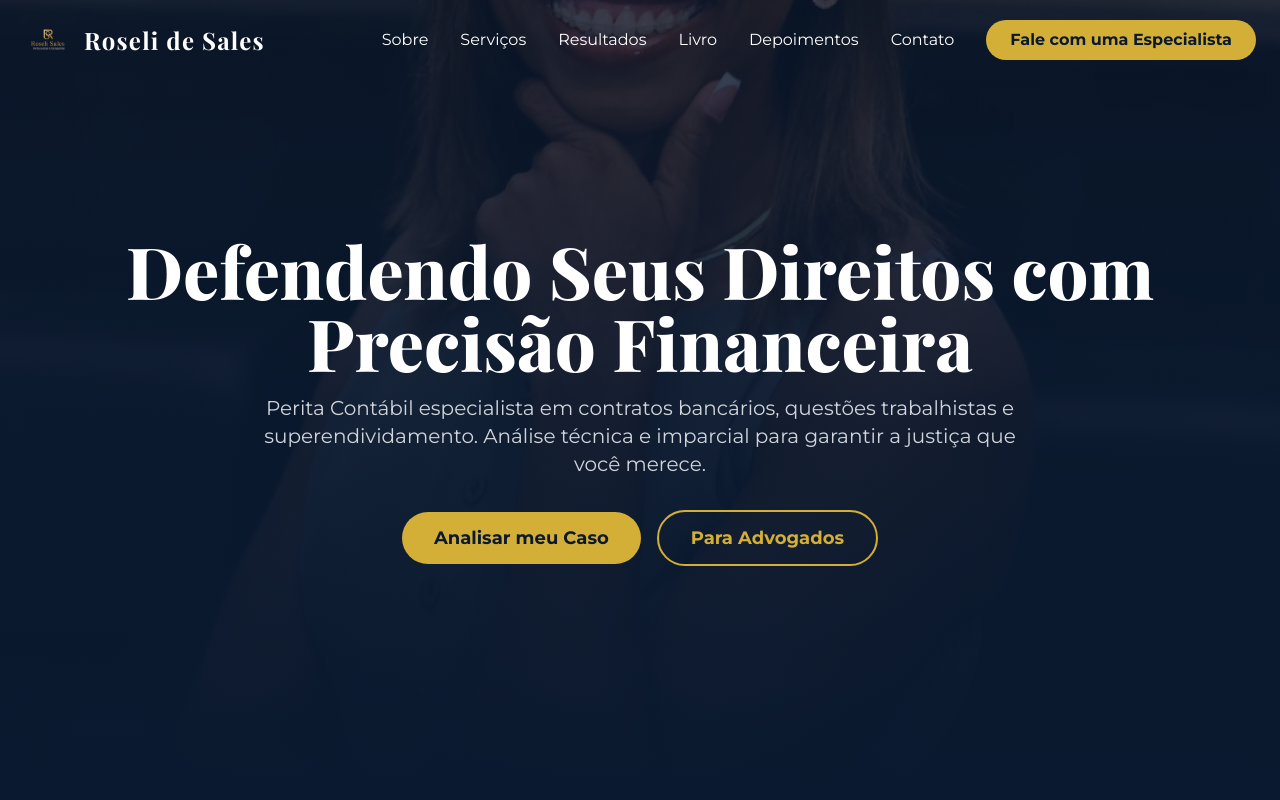
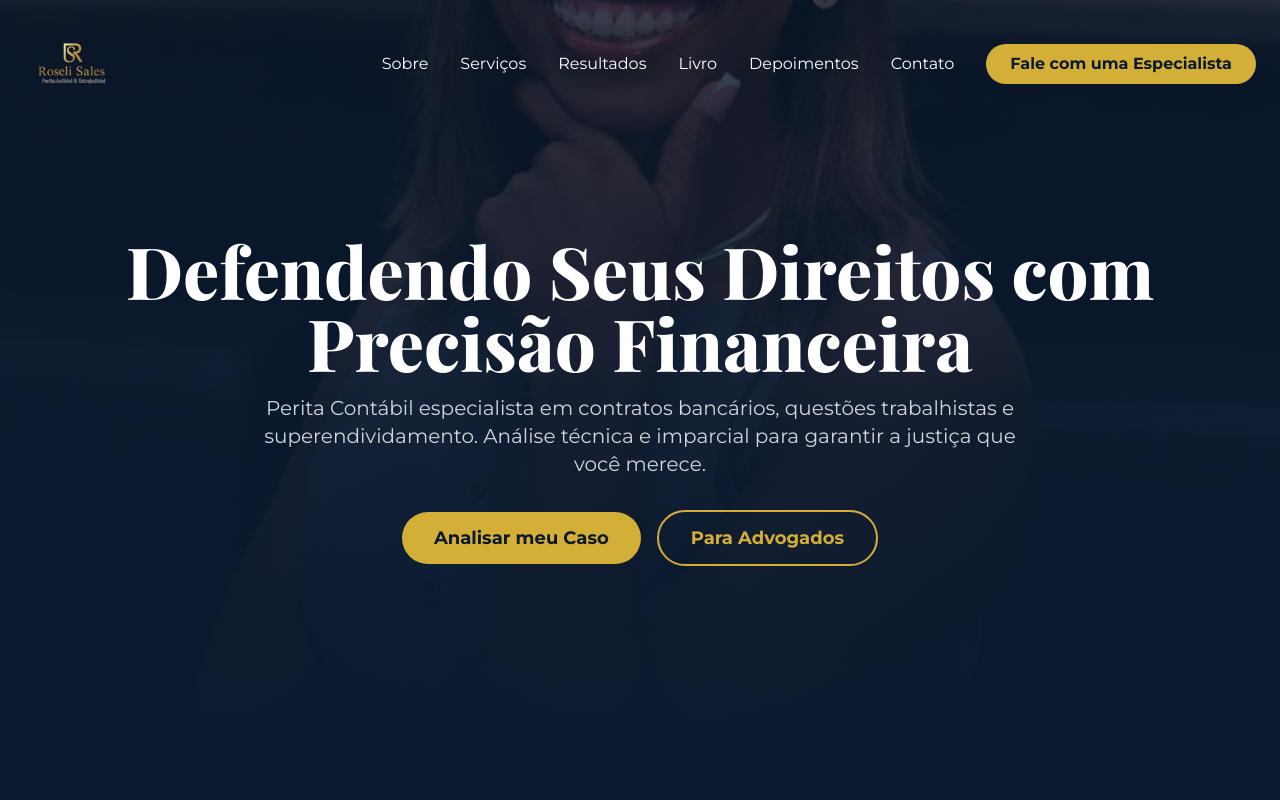
Before and after one commit to dithosolucoes/roseli-site, a plain HTML site: page index.html in a window 1280 px wide. Shown: the top 800 px of the page. Drawn offline with nearby package versions, Linux system fonts and the light colour scheme.

Commit message:
Aumenta tamanho da logo para melhor visibilidade (96px header, 120px footer)

```diff
--- a/index.html
+++ b/index.html
@@ -52,9 +52,8 @@
 <body class="bg-brand-light font-sans text-brand-gray">
     <header id="header" class="fixed top-0 left-0 right-0 z-50 transition-all duration-300">
       <div class="container mx-auto px-6 py-4 flex justify-between items-center">
-        <a href="#inicio" class="focus:outline-none flex items-center space-x-3 text-white">
-          <img src="images/logo.png" alt="Roseli de Sales" class="h-12 w-auto" />
-          <span class="font-serif text-2xl font-bold tracking-wider">Roseli de Sales</span>
+        <a href="#inicio" class="focus:outline-none flex items-center text-white">
+          <img src="images/logo.png" alt="Roseli de Sales" class="h-24 w-auto" />
         </a>
         <nav class="hidden md:flex items-center space-x-8">
           <a href="#sobre" class="text-white hover:text-brand-gold transition-colors duration-300">Sobre</a>
@@ -462,9 +461,8 @@
         <div class="container mx-auto px-6 py-12">
             <div class="grid md:grid-cols-3 gap-8 text-center md:text-left">
                 <div>
-                    <a href="#inicio" class="focus:outline-none mb-4 mx-auto md:mx-0 inline-flex items-center space-x-3">
-                      <img src="images/logo.png" alt="Roseli de Sales" class="h-16 w-auto" />
-                      <span class="font-serif text-3xl font-bold tracking-wider">Roseli de Sales</span>
+                    <a href="#inicio" class="focus:outline-none mb-4 mx-auto md:mx-0 inline-flex items-center">
+                      <img src="images/logo.png" alt="Roseli de Sales" class="h-30 w-auto" style="height: 120px;" />
                     </a>
                     <p class="text-gray-400">Perita Judicial & Extrajudicial</p>
                     <p class="text-gray-400 text-sm mt-4">CNPJ: 57.746.515/0001-52</p>
```
